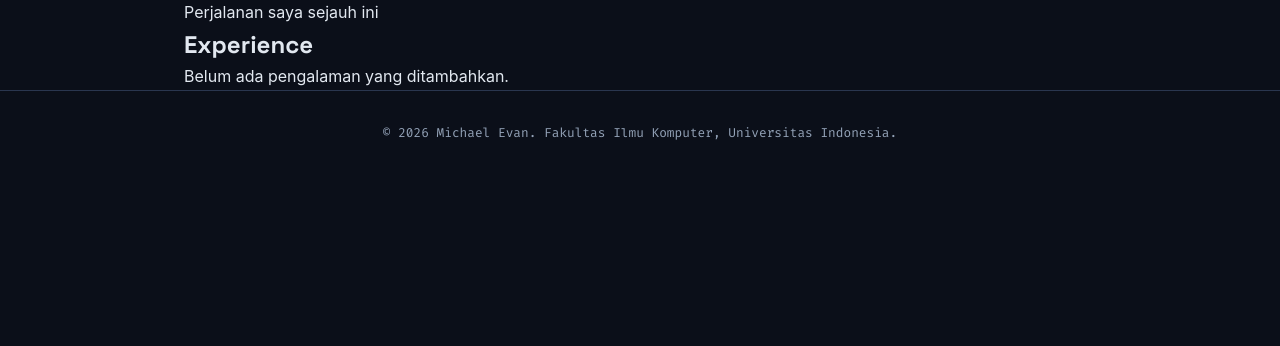
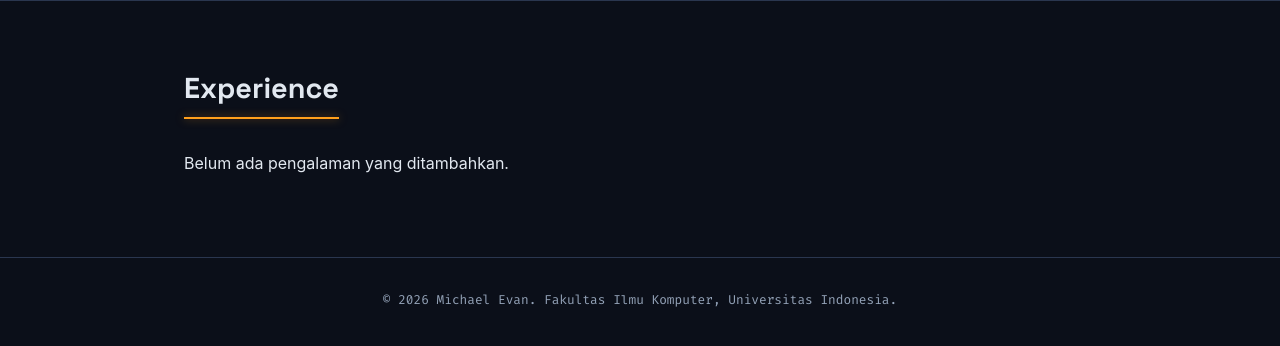
Before and after one commit to DJITOE-IPUN/myportofolio, a Django app: page /experience/ in a window 1280 px wide. Shown: the part 65-411 px from the top of the page. Run offline with Django 5.2, Linux system fonts and the light colour scheme; data that the repository does not hold is empty.

Commit message:
refactor: adjust experience's django MVT implementation

```diff
--- a/templates/experience.html
+++ b/templates/experience.html
@@ -6,7 +6,7 @@
     <title>Experience - {{ name }}</title>
     <link rel="preconnect" href="https://fonts.googleapis.com">
     <link rel="preconnect" href="https://fonts.gstatic.com" crossorigin>
-    <link href="https://fonts.googleapis.com/css2?family=Space+Grotesk:wght@500;700&display=swap" rel="stylesheet">
+    <link href="https://fonts.googleapis.com/css2?family=Fira+Code:wght@400;600&family=Space+Grotesk:wght@500;700&display=swap" rel="stylesheet">
     <link rel="stylesheet" href="/static/css/style.css">
 </head>
 <body>
@@ -21,26 +21,24 @@
     </header>
 
     <main>
-        <section class="experience-section" id="experience">
+        <section class="experiences" id="experience">
             <div class="container">
-                <p class="section-kicker">Perjalanan saya sejauh ini</p>
-                <h1>Experience</h1>
+                <h2 class="section-title">Experience</h2>
 
-                <div class="experience-grid">
+                <div class="experience-list">
                     {% for experience in experience_list %}
                         <article class="experience-card">
-                            <span class="experience-category">
-                                {{ experience.get_category_display }}
-                            </span>
-                            <h2>{{ experience.title }}</h2>
-                            <p class="experience-description">
-                                {{ experience.description }}
+                            <div class="experience-header">
+                                <h3 class="experience-role">{{ experience.title }}</h3>
+                                <span class="experience-date">{{ experience.date_range }}</span>
+                            </div>
+                            <p class="experience-org">
+                                {{ experience.organization }} &middot;
+                                <span class="experience-location">{{ experience.location }}</span>
                             </p>
 
-                            {% if experience.is_ongoing %}
-                                <p class="experience-status">Sedang berlangsung</p>
-                            {% else %}
-                                <p class="experience-status">Selesai</p>
+                            {% if experience.description %}
+                                <p class="experience-desc">{{ experience.description }}</p>
                             {% endif %}
                         </article>
                     {% empty %}
--- a/templates/index.html
+++ b/templates/index.html
@@ -52,7 +52,7 @@
             </div>
         </section>
 
-        <section class="experiences" id="experiences">
+        <!-- <section class="experiences" id="experiences">
             <div class="container">
                 <h2 class="section-title">Experience</h2>
                 <div class="experience-list">
@@ -130,7 +130,7 @@
                     </article>
                 </div>
             </div>
-        </section>
+        </section> -->
     </main>
 
     <footer class="site-footer">
```
Also changed, not shown: main/models.py (+8 -11 lines), static/css/style.css (+0 -54 lines), main/migrations/0001_initial.py (added), main/migrations/0002_repair_experience_schema.py (added).
